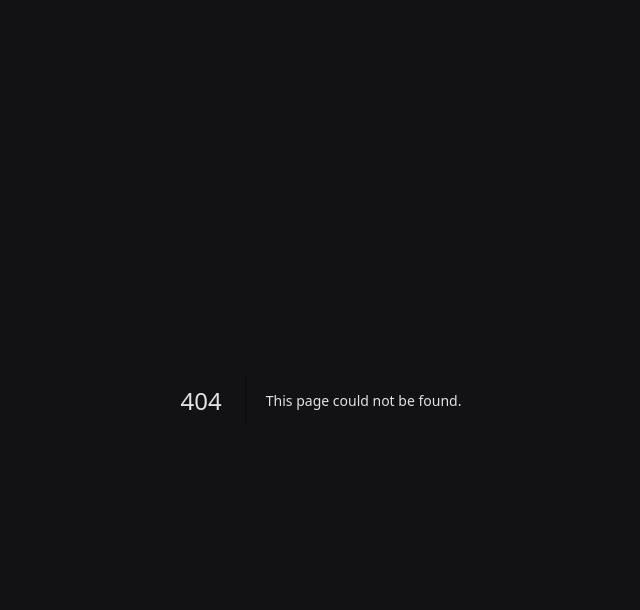
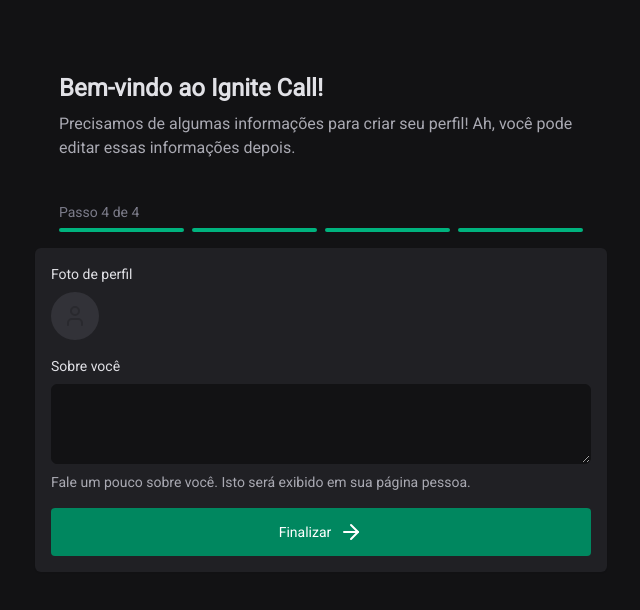
Before and after one commit to 0svaldojunior/ignite-call, a Next.js app: page /register/update-profile in a window 1280 px wide. Before the commit this address had no page. Shown: the top 610 px of the page, without its empty margins (319-959 px from the left). Built offline with nearby package versions, Linux system fonts and the light colour scheme; no server answers.

Commit message:
feat: update-profile page

```diff
--- a/src/app/register/connect-calendar/page.tsx
+++ b/src/app/register/connect-calendar/page.tsx
@@ -22,7 +22,7 @@
     await signIn('google')
   }
 
-  async function handleNextStep() {
+  async function handleNextPage() {
     await router.push('/register/time-intervals')
   }
 
@@ -69,7 +69,7 @@
           </Text>
         )}
 
-        <Button type="submit" disabled={!isSignedIn} onClick={handleNextStep}>
+        <Button type="submit" disabled={!isSignedIn} onClick={handleNextPage}>
           Próximo passo
           <ArrowRight />
         </Button>
--- a/src/app/register/time-intervals/page.tsx
+++ b/src/app/register/time-intervals/page.tsx
@@ -11,6 +11,7 @@
 import { days, getWeekDays } from '@/utils/get-week-days'
 import { zodResolver } from '@hookform/resolvers/zod'
 import { ArrowRight } from 'lucide-react'
+import { useRouter } from 'next/navigation'
 import { Controller, useFieldArray, useForm } from 'react-hook-form'
 import { z } from 'zod'
 import { FormError } from './components/FormError'
@@ -84,6 +85,8 @@
 
   const weekDays = getWeekDays()
 
+  const router = useRouter()
+
   const { fields } = useFieldArray({
     control,
     name: 'intervals',
@@ -98,6 +101,10 @@
     await api.post('/users/time-intervals', {
       intervals,
     })
+  }
+
+  async function handleNextPage() {
+    await router.push('/register/update-profile')
   }
 
   return (
@@ -207,7 +214,7 @@
           <FormError size="xs">{errors.intervals.root?.message}</FormError>
         )}
 
-        <Button type="submit" disabled={isSubmitting}>
+        <Button type="submit" disabled={isSubmitting} onClick={handleNextPage}>
           Próximo passos
           <ArrowRight />
         </Button>
--- /dev/null
+++ b/src/app/register/update-profile/components/FormAnnotation.tsx
@@ -0,0 +1,8 @@
+import { Text } from '@/components/DesignSystem/Text'
+import { ComponentProps } from 'react'
+
+export type FormAnnotationProps = ComponentProps<typeof Text>
+
+export function FormAnnotation(props: FormAnnotationProps) {
+  return <Text className="text-gray-200" {...props} />
+}
--- /dev/null
+++ b/src/app/register/update-profile/components/ProfileBox.tsx
@@ -0,0 +1,63 @@
+'use client'
+
+import { Avatar } from '@/components/DesignSystem/Avatar'
+import { Box } from '@/components/DesignSystem/Box'
+import { Button } from '@/components/DesignSystem/Button'
+import { Text } from '@/components/DesignSystem/Text'
+import { TextArea } from '@/components/DesignSystem/TextArea'
+import { zodResolver } from '@hookform/resolvers/zod'
+import { ArrowRight } from 'lucide-react'
+import { ComponentProps } from 'react'
+import { useForm } from 'react-hook-form'
+import { z } from 'zod'
+import { FormAnnotation } from './FormAnnotation'
+
+const updateProfileSchema = z.object({
+  bio: z.string(),
+})
+
+type UpdateProfileData = z.infer<typeof updateProfileSchema>
+
+export type ProfileBoxProps = ComponentProps<typeof Box> & {
+  avatarUrl: string | undefined
+}
+
+export type UpdateProfileProps = ComponentProps<'form'>
+
+export function ProfileBox({ avatarUrl, ...props }: ProfileBoxProps) {
+  const {
+    register,
+    handleSubmit,
+    formState: { isSubmitting },
+  } = useForm<UpdateProfileData>({
+    resolver: zodResolver(updateProfileSchema),
+  })
+
+  async function handleUpdateProfile(data: UpdateProfileData) {}
+  return (
+    <Box
+      as="form"
+      className="mt-6 flex w-full max-w-[572px] flex-col gap-4"
+      onSubmit={handleSubmit(handleUpdateProfile)}
+      {...props}
+    >
+      <label className="flex flex-col gap-2">
+        <Text size="xs">Foto de perfil</Text>
+        <Avatar src={avatarUrl} />
+      </label>
+
+      <label className="flex flex-col gap-2">
+        <Text size="xs">Sobre você</Text>
+        <TextArea {...register('bio')} />
+        <FormAnnotation size="xs">
+          Fale um pouco sobre você. Isto será exibido em sua página pessoa.
+        </FormAnnotation>
+      </label>
+
+      <Button type="submit" disabled={isSubmitting}>
+        Finalizar
+        <ArrowRight />
+      </Button>
+    </Box>
+  )
+}
--- /dev/null
+++ b/src/app/register/update-profile/page.tsx
@@ -0,0 +1,36 @@
+import { buildNextAuthOptions } from '@/app/api/auth/[...nextauth]/route'
+import { Heading } from '@/components/DesignSystem/Heading'
+import { MultiStep } from '@/components/DesignSystem/MultiStep'
+import { Text } from '@/components/DesignSystem/Text'
+import { getServerSession } from 'next-auth'
+import { NextRequest, NextResponse } from 'next/server'
+import { ProfileBox } from './components/ProfileBox'
+
+export default async function UpdateProfile() {
+  const session = await getServerSession(
+    buildNextAuthOptions(NextRequest.prototype, NextResponse.next()),
+  )
+
+  console.log(session)
+
+  const avatarUrl = session?.user.avatar_url
+  console.log(avatarUrl)
+
+  return (
+    <div className="space-y-4 px-4 pt-20 lg:flex lg:flex-col lg:items-center ">
+      <div className="flex max-w-[572px] flex-col gap-4 px-6 py-0">
+        <Heading as="strong" className="leading-4">
+          Bem-vindo ao Ignite Call!
+        </Heading>
+        <Text className="mb-6 text-gray-800 dark:text-gray-200">
+          Precisamos de algumas informações para criar seu perfil! Ah, você pode
+          editar essas informações depois.
+        </Text>
+
+        <MultiStep size={4} currentStep={4} />
+      </div>
+
+      <ProfileBox avatarUrl={avatarUrl} />
+    </div>
+  )
+}
--- a/src/components/DesignSystem/Avatar.tsx
+++ b/src/components/DesignSystem/Avatar.tsx
@@ -9,15 +9,15 @@
     root: 'inline-block h-12 w-12 overflow-hidden rounded-full',
     image: 'h-full w-full rounded-full object-cover',
     fallback:
-      'flex h-full w-full items-center justify-center bg-gray-300 text-gray-400 dark:bg-gray-600 dark:text-gray-700'
+      'flex h-full w-full items-center justify-center bg-gray-300 text-gray-400 dark:bg-gray-600 dark:text-gray-700',
   },
 
-  variants: {}
+  variants: {},
 })
 
 export type AvatarProps = VariantProps<typeof AvatarUi.Image>
 
-export function Avatar(props: AvatarProps) {
+export function Avatar({ ...props }: AvatarProps) {
   const { fallback, image, root } = tvAvatar()
 
   return (
```
Also changed, not shown: 1 other file (tests, documents, lock files or other folders).
